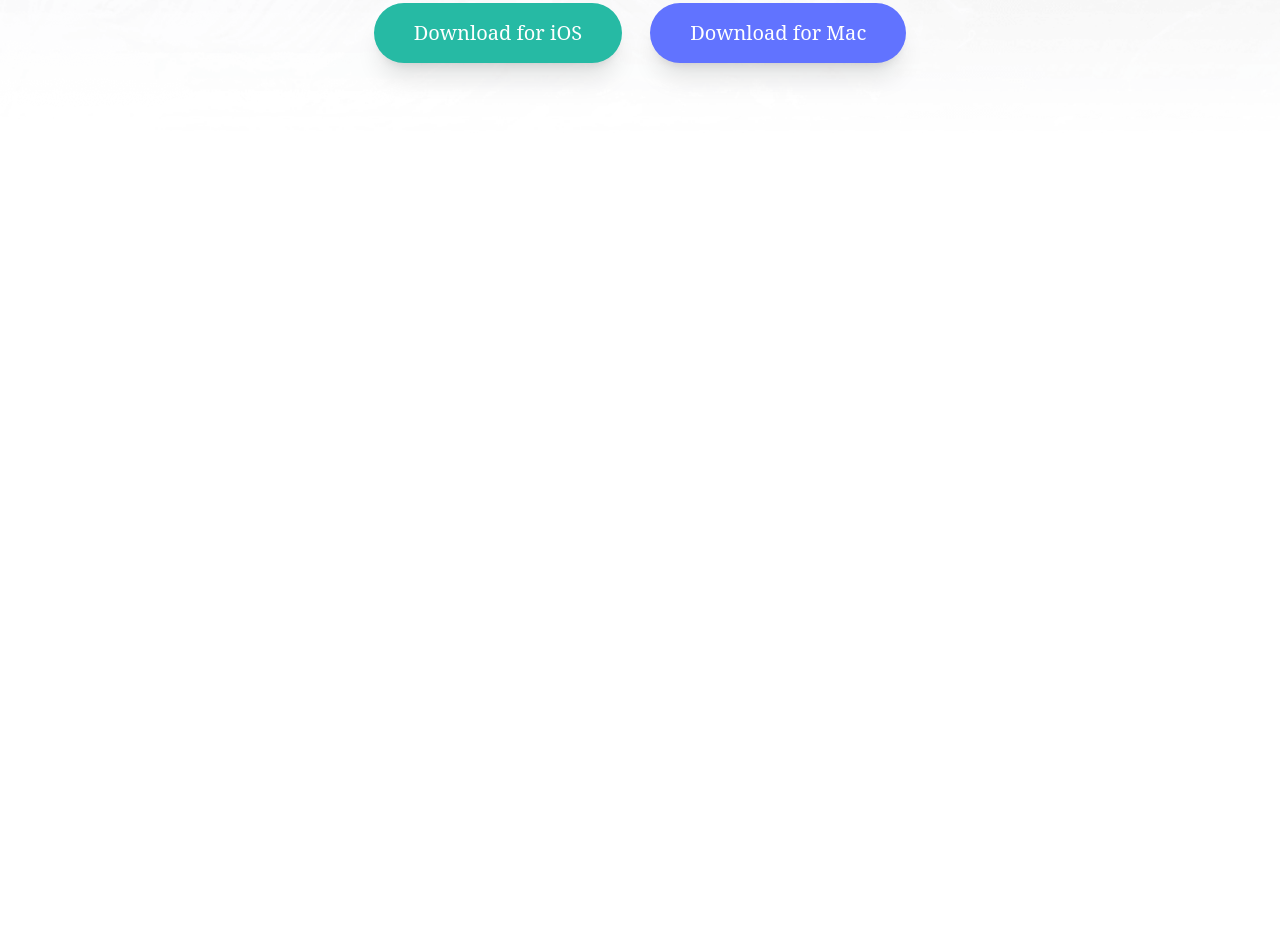
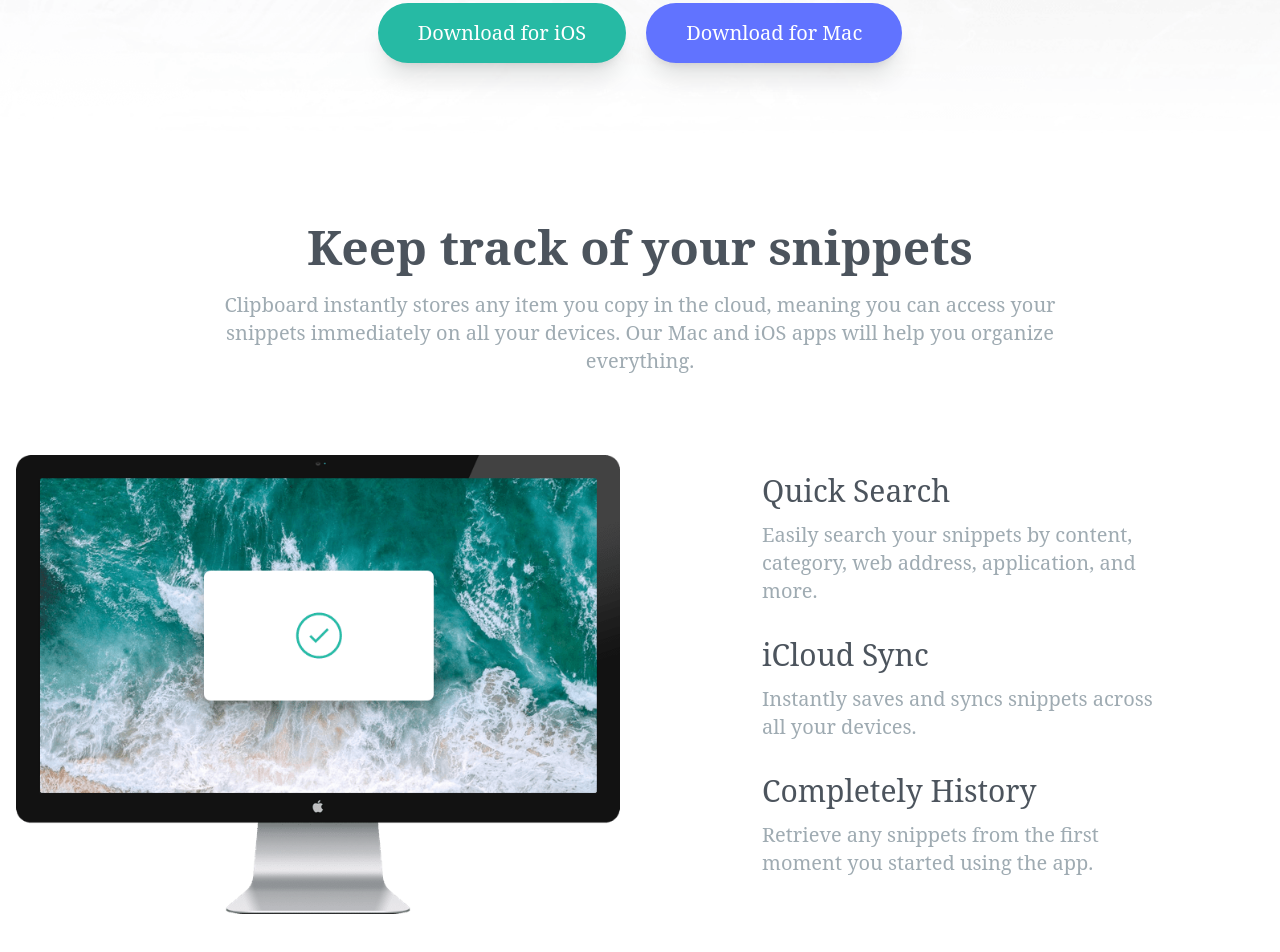
Before and after one commit to Mehedi107/Tailwind-Projects, a website: page Project-6/src/index.html in a window 1280 px wide. Shown: the part 366-1318 px from the top of the page. Before the commit the page ends 800 px from the top, so only its background shows below. Drawn offline with Linux system fonts and the light colour scheme; a web font is replaced by a local one.

Commit message:
add section snippet

```diff
--- a/Project-6/src/index.html
+++ b/Project-6/src/index.html
@@ -12,24 +12,20 @@
     <!-- Section Hero -->
     <section id="hero">
       <div
-        class="max-w-4xl mx-auto px-4 py-20 text-center flex flex-col gap-3 md:gap-5 items-center"
+        class="max-w-4xl mx-auto px-4 py-20 text-center flex flex-col items-center"
       >
-        <img src="images/logo.svg" alt="logo" />
+        <img src="images/logo.svg" alt="logo" class="mb-5" />
 
-        <h1
-          class="lg:text-5xl md:text-4xl sm:3xl text-2xl text-tertiary font-semibold"
-        >
-          A history of everything you copy
-        </h1>
+        <h1>A history of everything you copy</h1>
 
-        <p class="lg:text-xl md:text-lg sm:text-base text-sm text-accent">
+        <p>
           Clipboard allows you to track and organize everything you copy.
           Instantly access your clipboard on all your devices.
         </p>
 
         <!-- Button group -->
         <div
-          class="flex flex-col md:flex-row justify-center items-center gap-7"
+          class="flex flex-col md:flex-row justify-center items-center gap-5"
         >
           <button class="text-white bg-primary hover:bg-primary/90">
             Download for iOS
@@ -40,5 +36,67 @@
         </div>
       </div>
     </section>
+
+    <!-- Section Snippet -->
+    <section id="snippet">
+      <div class="section-container">
+        <h2>Keep track of your snippets</h2>
+        <p class="max-w-4xl mx-auto">
+          Clipboard instantly stores any item you copy in the cloud, meaning you
+          can access your snippets immediately on all your devices. Our Mac and
+          iOS apps will help you organize everything.
+        </p>
+
+        <!-- Featured -->
+        <div
+          class="flex flex-col md:flex-row justify-center items-center mt-10 md:mt-20 md:gap-10 gap-6"
+        >
+          <!-- Image -->
+          <div class="w-full md:w-1/2">
+            <img src="images/image-computer.png" alt="computer" />
+          </div>
+          <!-- Content -->
+          <div
+            class="w-full md:w-1/2 flex flex-col gap-3 justify-center items-center"
+          >
+            <!-- Item 1 -->
+            <div class="max-w-[400px] text-center md:text-left">
+              <h3
+                class="lg:text-3xl md:text-2xl sm:text-xl text-lg mb-3 text-tertiary font-medium"
+              >
+                Quick Search
+              </h3>
+              <p>
+                Easily search your snippets by content, category, web address,
+                application, and more.
+              </p>
+            </div>
+
+            <!-- Item 2 -->
+            <div class="max-w-[400px] text-center md:text-left">
+              <h3
+                class="lg:text-3xl md:text-2xl sm:text-xl text-lg mb-3 text-tertiary font-medium"
+              >
+                iCloud Sync
+              </h3>
+              <p>Instantly saves and syncs snippets across all your devices.</p>
+            </div>
+
+            <!-- Item 3 -->
+            <div class="max-w-[400px] text-center md:text-left">
+              <h3
+                class="lg:text-3xl md:text-2xl sm:text-xl text-lg mb-3 text-tertiary font-medium"
+              >
+                Completely History
+              </h3>
+              <p>
+                Retrieve any snippets from the first moment you started using
+                the app.
+              </p>
+            </div>
+          </div>
+        </div>
+      </div>
+    </section>
   </body>
 </html>
--- a/Project-6/src/input.css
+++ b/Project-6/src/input.css
@@ -3,14 +3,37 @@
 
 @theme {
   --font-bai: 'Bai Jamjuree', 'serif';
+
   --color-primary: hsl(171, 66%, 44%);
   --color-secondary: hsl(233, 100%, 69%);
   --color-tertiary: hsl(210, 10%, 33%);
   --color-accent: hsl(201, 11%, 66%);
 }
 
+.section-container {
+  @apply max-w-7xl mx-auto px-4 py-20 text-center;
+}
+
+h1,
+h2 {
+  @apply lg:text-5xl md:text-4xl sm:text-3xl text-2xl text-tertiary font-semibold mb-5;
+}
+
+h3 {
+  @apply lg:text-3xl md:text-2xl sm:text-xl text-lg mb-3 text-tertiary font-medium;
+}
+
+p {
+  @apply text-accent mb-5;
+}
+
+p,
 button {
-  @apply lg:text-xl md:text-lg sm:text-base text-sm font-medium py-4 px-10  duration-300 cursor-pointer rounded-full shadow-xl hover:opacity-85;
+  @apply lg:text-xl md:text-lg sm:text-base text-sm;
+}
+
+button {
+  @apply font-medium py-4 px-10 duration-300 cursor-pointer rounded-full shadow-xl hover:opacity-85;
 }
 
 #hero {
```
Also changed, not shown: Project-6/src/output.css.
